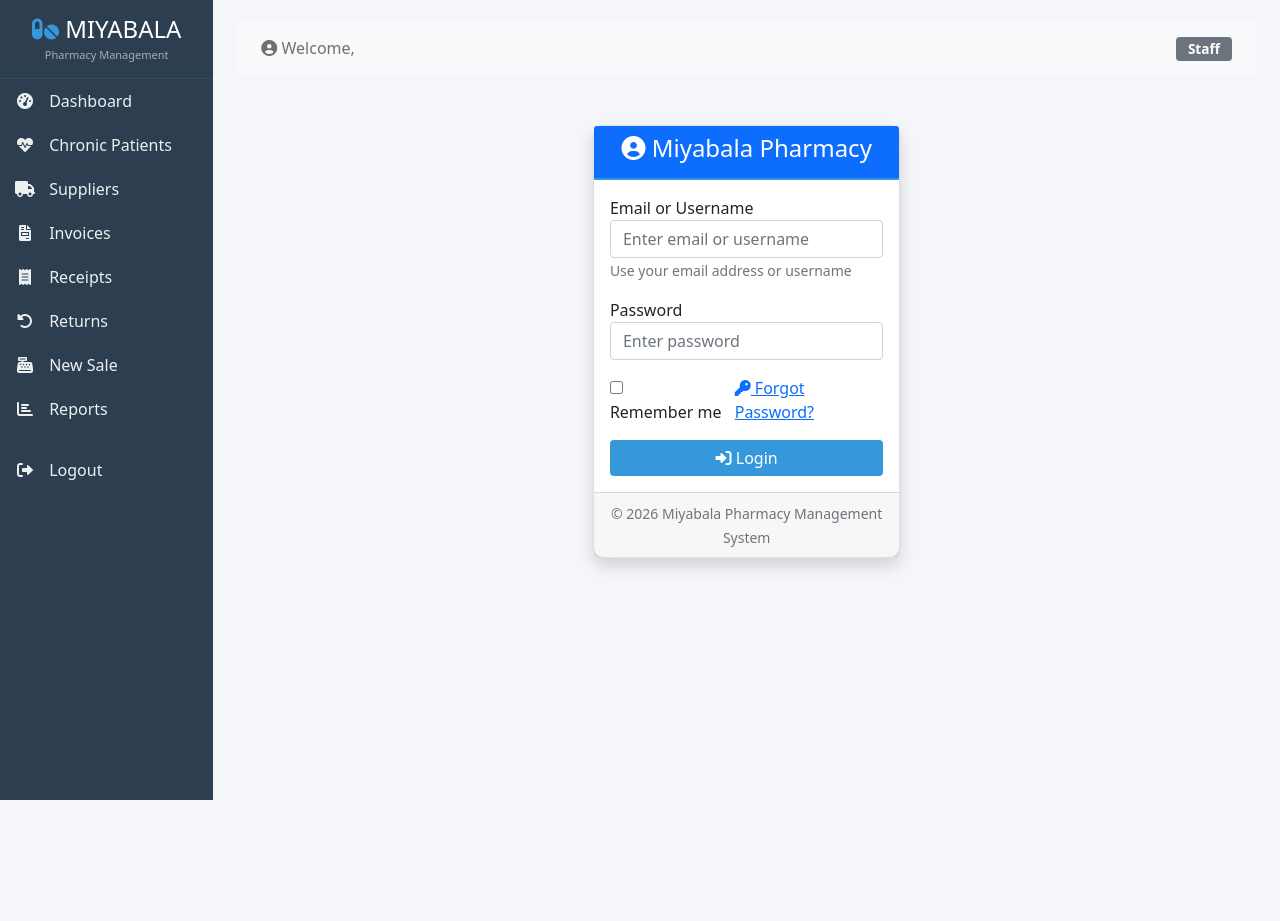
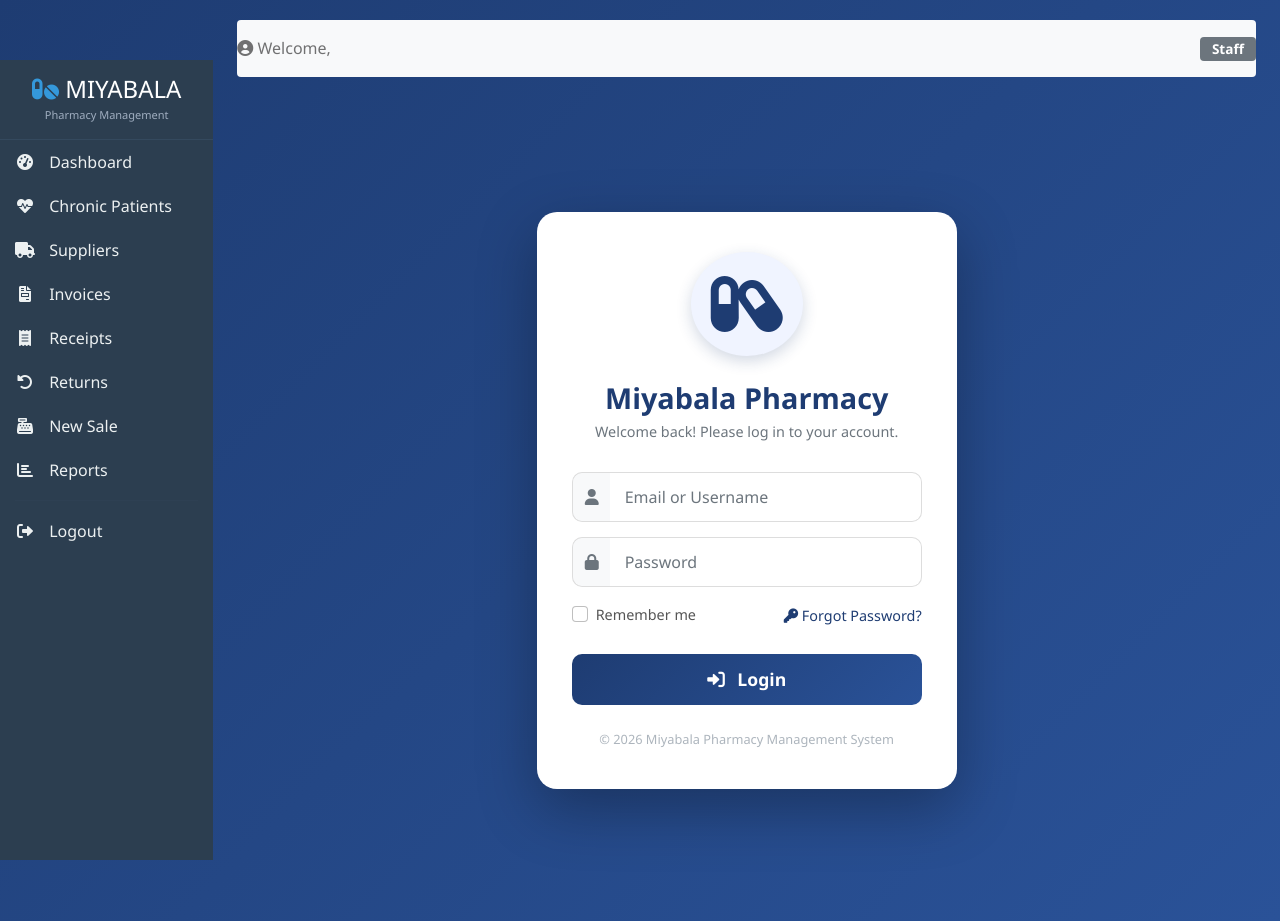
Before and after one commit to kiyimbahenry/miyabalapharmacy, a Django app: page /login/ in a window 1280 px wide. Before the commit the page ends 800 px from the top, so only its background shows below. Run offline with Django 5.2, Linux system fonts and the light colour scheme.

Commit message:
Redesign login page with modern pharmacy-themed UI

```diff
--- a/stockcontrol/stock/templates/stock/login.html
+++ b/stockcontrol/stock/templates/stock/login.html
@@ -1,58 +1,195 @@
 {% extends 'stock/base.html' %}
 {% load static %}
 
-{% block title %}Login{% endblock %}
+{% block title %}Login - Miyabala Pharmacy{% endblock %}
 
 {% block content %}
-<div class="container">
-    <div class="row justify-content-center mt-5">
-        <div class="col-md-6 col-lg-4">
-            <div class="card shadow">
-                <div class="card-header text-center bg-primary text-white">
-                    <h4><i class="fas fa-user-circle"></i> Miyabala Pharmacy</h4>
+<style>
+    /* Full-page background gradient */
+    body {
+        background: linear-gradient(135deg, #1e3c72 0%, #2a5298 100%);
+        min-height: 100vh;
+        display: flex;
+        align-items: center;
+        justify-content: center;
+        margin: 0;
+        padding: 0;
+        font-family: 'Segoe UI', Tahoma, Geneva, Verdana, sans-serif;
+    }
+    .login-card {
+        background: #ffffff;
+        border-radius: 20px;
+        box-shadow: 0 20px 60px rgba(0, 0, 0, 0.3);
+        padding: 40px 35px;
+        width: 100%;
+        max-width: 420px;
+        transition: transform 0.3s ease;
+    }
+    .login-card:hover {
+        transform: translateY(-5px);
+    }
+    .login-logo {
+        text-align: center;
+        margin-bottom: 25px;
+    }
+    .login-logo i {
+        font-size: 4rem;
+        color: #1e3c72;
+        background: #f0f4ff;
+        padding: 20px;
+        border-radius: 50%;
+        box-shadow: 0 5px 15px rgba(30, 60, 114, 0.2);
+    }
+    .login-title {
+        text-align: center;
+        font-weight: 700;
+        color: #1e3c72;
+        margin-bottom: 5px;
+        font-size: 1.8rem;
+    }
+    .login-subtitle {
+        text-align: center;
+        color: #6c757d;
+        font-size: 0.9rem;
+        margin-bottom: 30px;
+    }
+    .form-control {
+        border-radius: 10px;
+        padding: 12px 15px;
+        border: 1px solid #ddd;
+        transition: border-color 0.3s;
+    }
+    .form-control:focus {
+        border-color: #1e3c72;
+        box-shadow: 0 0 0 3px rgba(30, 60, 114, 0.1);
+    }
+    .input-group-text {
+        background: #f8f9fa;
+        border: 1px solid #ddd;
+        border-right: none;
+        border-radius: 10px 0 0 10px;
+        color: #6c757d;
+    }
+    .input-group .form-control {
+        border-left: none;
+        border-radius: 0 10px 10px 0;
+    }
+    .input-group {
+        margin-bottom: 15px;
+    }
+    .btn-login {
+        background: linear-gradient(135deg, #1e3c72 0%, #2a5298 100%);
+        border: none;
+        border-radius: 10px;
+        padding: 12px;
+        font-weight: 600;
+        font-size: 1.1rem;
+        color: white;
+        width: 100%;
+        transition: opacity 0.3s;
+        margin-top: 10px;
+    }
+    .btn-login:hover {
+        opacity: 0.9;
+    }
+    .form-check-label {
+        font-size: 0.9rem;
+        color: #555;
+    }
+    .forgot-link {
+        color: #1e3c72;
+        text-decoration: none;
+        font-size: 0.9rem;
+        font-weight: 500;
+    }
+    .forgot-link:hover {
+        text-decoration: underline;
+    }
+    .login-footer {
+        text-align: center;
+        margin-top: 25px;
+        font-size: 0.8rem;
+        color: #adb5bd;
+    }
+    .alert {
+        border-radius: 10px;
+        margin-bottom: 20px;
+    }
+    /* override body from base */
+    .container-fluid {
+        padding: 0;
+        margin: 0;
+    }
+    .row {
+        margin: 0;
+        min-height: 100vh;
+        display: flex;
+        align-items: center;
+        justify-content: center;
+    }
+    .col-12 {
+        display: flex;
+        justify-content: center;
+        padding: 20px;
+    }
+</style>
+
+<div class="container-fluid">
+    <div class="row">
+        <div class="col-12">
+            <div class="login-card">
+                <!-- Logo / Icon -->
+                <div class="login-logo">
+                    <i class="fas fa-capsules"></i>
                 </div>
-                <div class="card-body">
+                <h2 class="login-title">Miyabala Pharmacy</h2>
+                <p class="login-subtitle">Welcome back! Please log in to your account.</p>
+
+                <!-- Display messages -->
                 {% if messages %}
                     {% for message in messages %}
                         <div class="alert alert-{{ message.tags }} alert-dismissible fade show" role="alert">
                             {{ message }}
-                                <button type="button" class="btn-close" data-bs-dismiss="alert"></button>
+                            <button type="button" class="btn-close" data-bs-dismiss="alert" aria-label="Close"></button>
                         </div>
                     {% endfor %}
                 {% endif %}
 
                 <form method="post">
                     {% csrf_token %}
-                        <div class="form-group mb-3">
-                            <label for="username">Email or Username</label>
+                    <!-- Email/Username -->
+                    <div class="input-group">
+                        <span class="input-group-text"><i class="fas fa-user"></i></span>
                         <input type="text" class="form-control" id="username" name="username"
-                                   placeholder="Enter email or username" required>
-                            <small class="form-text text-muted">Use your email address or username</small>
+                               placeholder="Email or Username" value="{{ request.POST.username }}" required>
                     </div>
 
-                        <div class="form-group mb-3">
-                            <label for="password">Password</label>
+                    <!-- Password -->
+                    <div class="input-group">
+                        <span class="input-group-text"><i class="fas fa-lock"></i></span>
                         <input type="password" class="form-control" id="password" name="password"
-                                   placeholder="Enter password" required>
+                               placeholder="Password" required>
                     </div>
 
+                    <!-- Remember me & Forgot Password -->
                     <div class="d-flex justify-content-between align-items-center mb-3">
-                            <div>
-                                <input type="checkbox" id="remember" name="remember">
-                                <label for="remember">Remember me</label>
+                        <div class="form-check">
+                            <input type="checkbox" class="form-check-input" id="remember" name="remember">
+                            <label class="form-check-label" for="remember">Remember me</label>
                         </div>
-                            <a href="{% url 'stock:password_reset' %}" class="text-primary">
+                        <a href="{% url 'stock:password_reset' %}" class="forgot-link">
                             <i class="fas fa-key"></i> Forgot Password?
                         </a>
                     </div>
 
-                        <button type="submit" class="btn btn-primary w-100">
-                            <i class="fas fa-sign-in-alt"></i> Login
+                    <!-- Login Button -->
+                    <button type="submit" class="btn btn-login">
+                        <i class="fas fa-sign-in-alt me-2"></i> Login
                     </button>
                 </form>
-                </div>
-                <div class="card-footer text-center text-muted">
-                    <small>&copy; 2026 Miyabala Pharmacy Management System</small>
+
+                <div class="login-footer">
+                    &copy; 2026 Miyabala Pharmacy Management System
                 </div>
             </div>
         </div>
```
Lines whose indentation alone changed are shown as unchanged.
